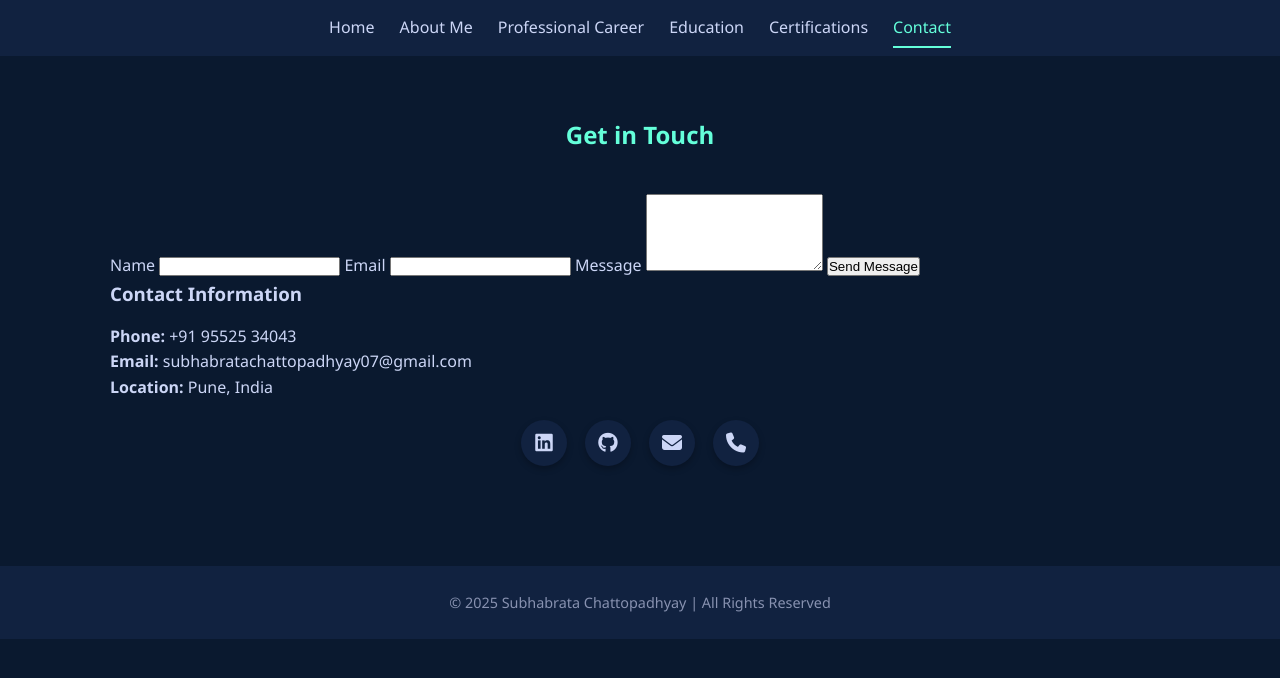
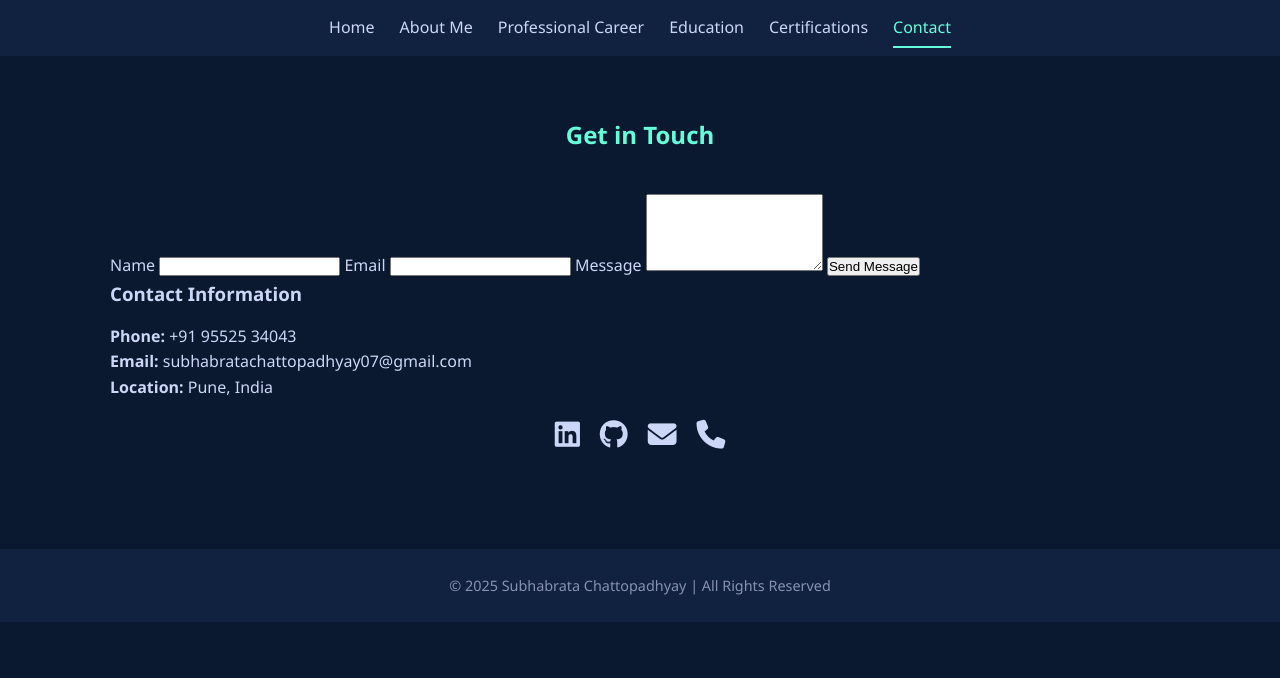
Before and after one commit to MeetShubho/MeetShubho.github.io, a plain HTML site: page contact.html in a window 1280 px wide. Drawn offline with Linux system fonts and the light colour scheme.

Commit message:
Update style.css

```diff
--- a/style.css
+++ b/style.css
@@ -408,3 +408,29 @@ html {
     padding: 0 1rem;
   }
 }
+
+/* ============================================================
+   APPENDED: Contact Page - Font Based Social Icons (Centered)
+   ============================================================ */
+.contact .social-icons {
+  display: flex;
+  gap: 20px;
+  margin-top: 20px;
+  flex-wrap: wrap;
+  justify-content: center; /* centered */
+}
+
+.contact .social-icons a {
+  font-size: 1.8rem; /* proportional crisp size */
+  color: var(--text-color);
+  transition: transform 0.3s ease, color 0.3s ease;
+  background: none;
+  width: auto;
+  height: auto;
+  box-shadow: none;
+}
+
+.contact .social-icons a:hover {
+  transform: scale(1.2);
+  color: var(--accent);
+}
```
